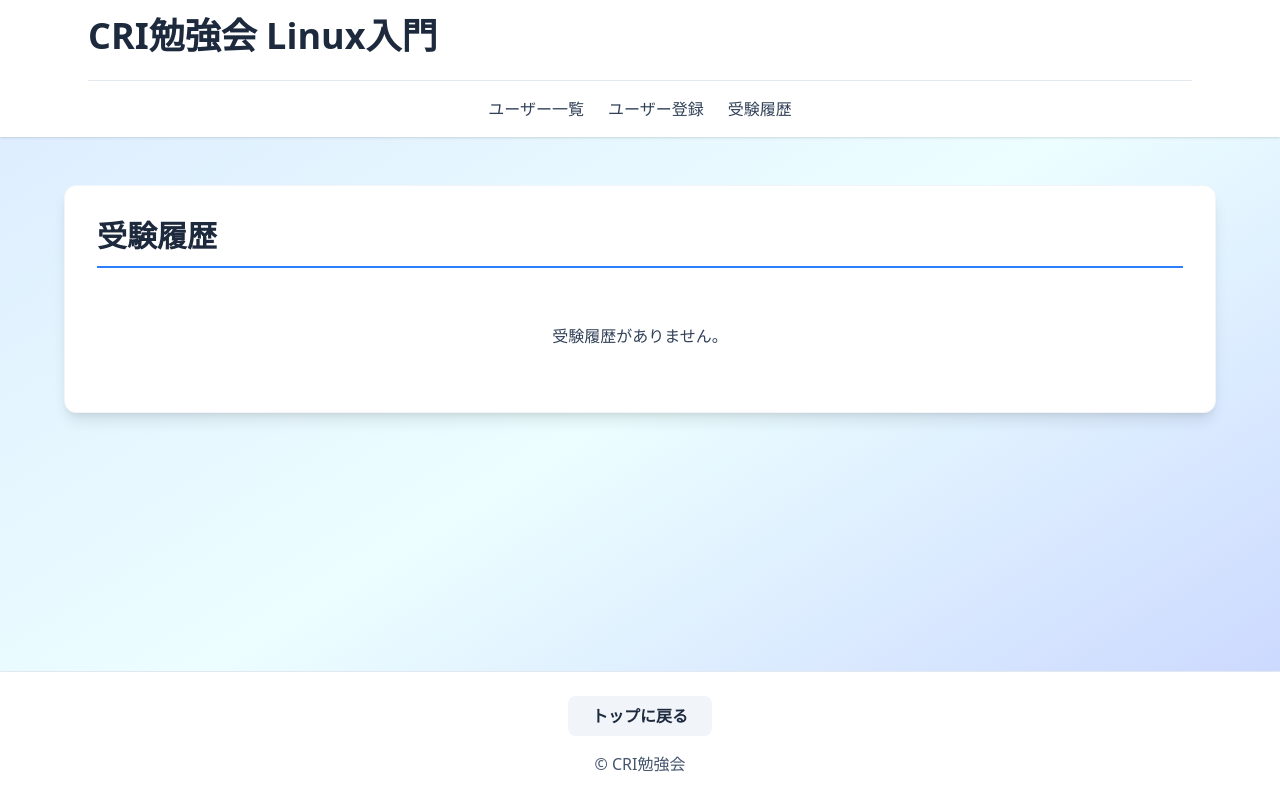
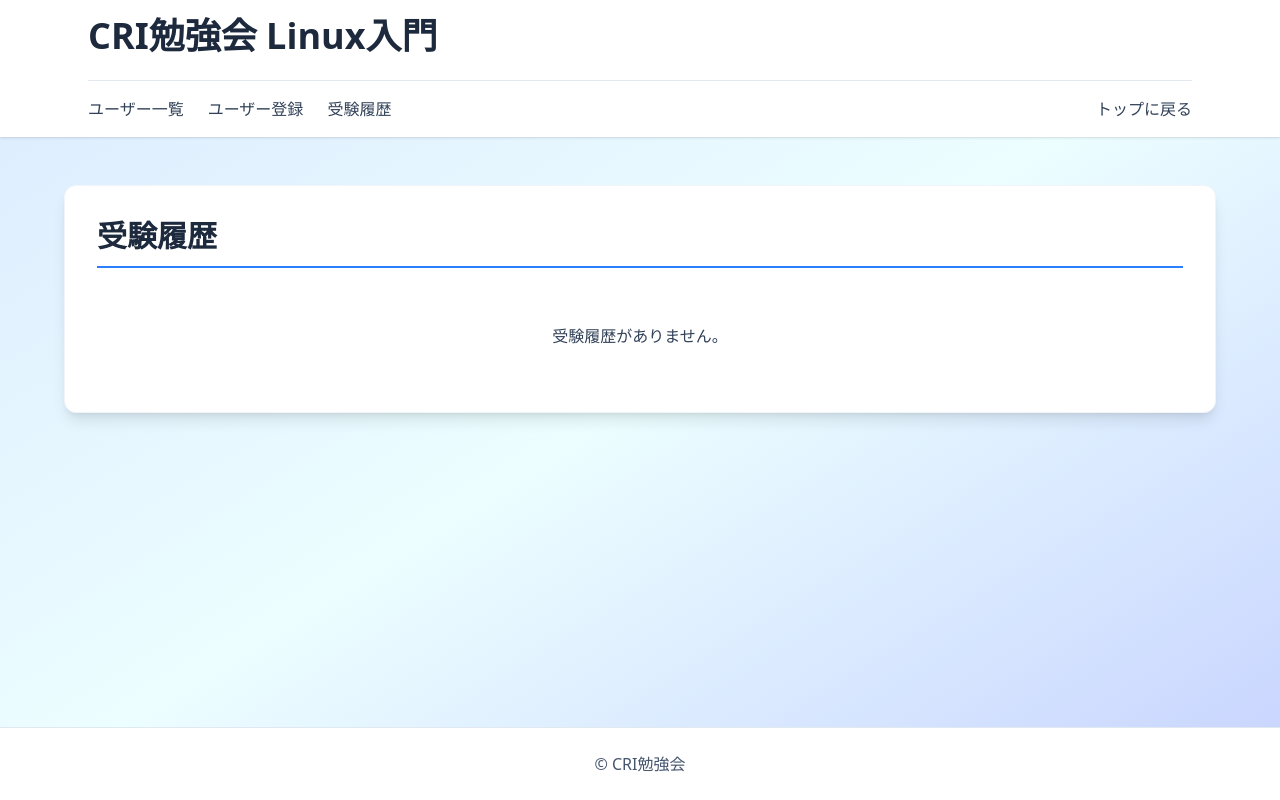
Before and after one commit to nzmdesign/cri-study-linux-web-app, a FastAPI app: template templates/admin_history.html in a window 1280 px wide. Run offline with FastAPI, Linux system fonts and the light colour scheme; the template is opened without the code that fills it, so the values that code supplies are empty; parts of the project's set-up code (start-up, migrations or seed data) failed here and were passed over.

Commit message:
update: フッターとナビゲーションバーを整理

```diff
--- a/templates/admin_history.html
+++ b/templates/admin_history.html
@@ -13,11 +13,14 @@
       <div class="max-w-6xl mx-auto px-6 py-4">
         <h1 class="text-4xl font-bold text-slate-800 mb-6">CRI勉強会 Linux入門</h1>
         <nav class="border-t border-slate-200 pt-4">
-          <div class="flex justify-center items-center">
+          <div class="flex justify-between items-center">
             <ul class="flex gap-6">
               <li><a href="/admin/users" class="text-slate-700 hover:text-cyan-600 font-medium transition-colors">ユーザー一覧</a></li>
               <li><a href="/admin/register" class="text-slate-700 hover:text-cyan-600 font-medium transition-colors">ユーザー登録</a></li>
               <li><a href="/admin/history" class="text-slate-700 hover:text-cyan-600 font-medium transition-colors">受験履歴</a></li>
+            </ul>
+            <ul class="flex gap-6">
+              <li><a href="/" class="text-slate-700 hover:text-cyan-600 font-medium transition-colors">トップに戻る</a></li>
             </ul>
           </div>
         </nav>
@@ -70,7 +73,6 @@
     </main>
 
     <footer class="bg-white border-t border-slate-200 text-center py-6 mt-auto">
-      <a href="/" class="inline-block bg-slate-100 hover:bg-slate-200 text-slate-800 font-semibold py-2 px-6 rounded-lg transition-colors mb-4">トップに戻る</a>
       <p class="text-slate-600">&copy; CRI勉強会</p>
     </footer>
   </div>
--- a/templates/admin_register.html
+++ b/templates/admin_register.html
@@ -14,11 +14,14 @@
       <div class="max-w-6xl mx-auto px-6 py-4">
         <h1 class="text-4xl font-bold text-slate-800 mb-6">CRI勉強会 Linux入門</h1>
         <nav class="border-t border-slate-200 pt-4">
-          <div class="flex justify-center items-center">
+          <div class="flex justify-between items-center">
             <ul class="flex gap-6">
               <li><a href="/admin/users" class="text-slate-700 hover:text-cyan-600 font-medium transition-colors">ユーザー一覧</a></li>
               <li><a href="/admin/register" class="text-slate-700 hover:text-cyan-600 font-medium transition-colors">ユーザー登録</a></li>
               <li><a href="/admin/history" class="text-slate-700 hover:text-cyan-600 font-medium transition-colors">受験履歴</a></li>
+            </ul>
+            <ul class="flex gap-6">
+              <li><a href="/" class="text-slate-700 hover:text-cyan-600 font-medium transition-colors">トップに戻る</a></li>
             </ul>
           </div>
         </nav>
@@ -85,7 +88,6 @@
     </main>
 
     <footer class="bg-white border-t border-slate-200 text-center py-6 mt-auto">
-      <a href="/" class="inline-block bg-slate-100 hover:bg-slate-200 text-slate-800 font-semibold py-2 px-6 rounded-lg transition-colors mb-4">トップに戻る</a>
       <p class="text-slate-600">&copy; CRI勉強会</p>
     </footer>
 
--- a/templates/admin_register_confirm.html
+++ b/templates/admin_register_confirm.html
@@ -91,7 +91,6 @@
     </main>
 
     <footer class="bg-white border-t border-slate-200 text-center py-6 mt-auto">
-      <a href="/" class="inline-block bg-slate-100 hover:bg-slate-200 text-slate-800 font-semibold py-2 px-6 rounded-lg transition-colors mb-4">トップに戻る</a>
       <p class="text-slate-600">&copy; CRI勉強会</p>
     </footer>
 
--- a/templates/admin_register_success.html
+++ b/templates/admin_register_success.html
@@ -67,7 +67,6 @@
     </main>
 
     <footer class="bg-white border-t border-slate-200 text-center py-6 mt-auto">
-      <a href="/" class="inline-block bg-slate-100 hover:bg-slate-200 text-slate-800 font-semibold py-2 px-6 rounded-lg transition-colors mb-4">トップに戻る</a>
       <p class="text-slate-600">&copy; CRI勉強会</p>
     </footer>
 
--- a/templates/admin_users.html
+++ b/templates/admin_users.html
@@ -13,11 +13,14 @@
       <div class="max-w-6xl mx-auto px-6 py-4">
         <h1 class="text-4xl font-bold text-slate-800 mb-6">CRI勉強会 Linux入門</h1>
         <nav class="border-t border-slate-200 pt-4">
-          <div class="flex justify-center items-center">
+          <div class="flex justify-between items-center">
             <ul class="flex gap-6">
               <li><a href="/admin/users" class="text-slate-700 hover:text-cyan-600 font-medium transition-colors">ユーザー一覧</a></li>
               <li><a href="/admin/register" class="text-slate-700 hover:text-cyan-600 font-medium transition-colors">ユーザー登録</a></li>
               <li><a href="/admin/history" class="text-slate-700 hover:text-cyan-600 font-medium transition-colors">受験履歴</a></li>
+            </ul>
+            <ul class="flex gap-6">
+              <li><a href="/" class="text-slate-700 hover:text-cyan-600 font-medium transition-colors">トップに戻る</a></li>
             </ul>
           </div>
         </nav>
@@ -91,7 +94,6 @@
     </main>
 
     <footer class="bg-white border-t border-slate-200 text-center py-6 mt-auto">
-      <a href="/" class="inline-block bg-slate-100 hover:bg-slate-200 text-slate-800 font-semibold py-2 px-6 rounded-lg transition-colors mb-4">トップに戻る</a>
       <p class="text-slate-600">&copy; CRI勉強会</p>
     </footer>
   </div>
--- a/templates/exam.html
+++ b/templates/exam.html
@@ -59,7 +59,6 @@
     </main>
 
     <footer class="bg-white border-t border-slate-200 text-center py-6 mt-auto">
-      <a href="/" class="inline-block bg-slate-100 hover:bg-slate-200 text-slate-800 font-semibold py-2 px-6 rounded-lg transition-colors mb-4">トップに戻る</a>
       <p class="text-slate-600">&copy; CRI勉強会</p>
     </footer>
   </div>
--- a/templates/exam_result.html
+++ b/templates/exam_result.html
@@ -54,7 +54,6 @@
     </main>
 
     <footer class="bg-white border-t border-slate-200 text-center py-6 mt-auto">
-      <a href="/" class="inline-block bg-slate-100 hover:bg-slate-200 text-slate-800 font-semibold py-2 px-6 rounded-lg transition-colors mb-4">トップに戻る</a>
       <p class="text-slate-600">&copy; CRI勉強会</p>
     </footer>
   </div>
```
